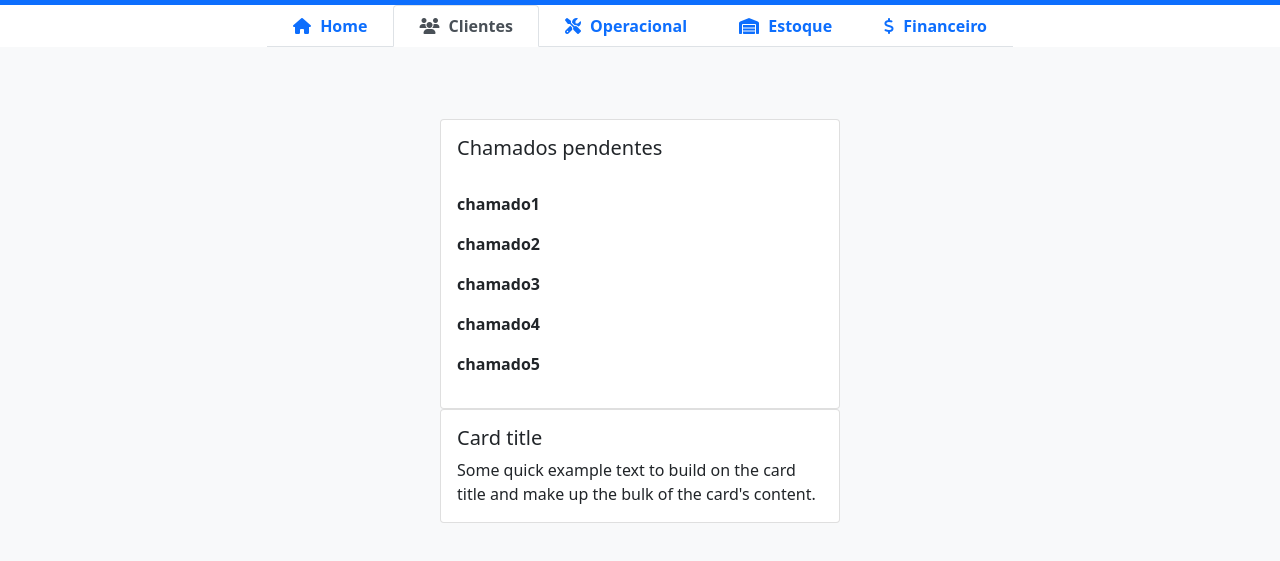
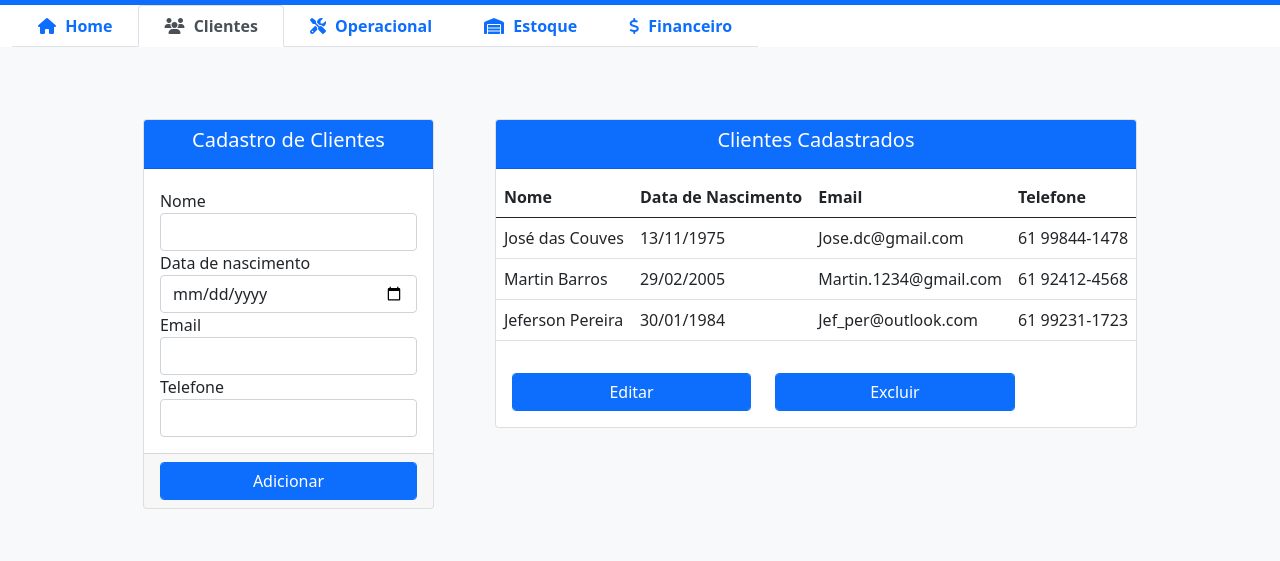
Before and after one commit to ArtmdX/SGD, a plain HTML site: page Clientes.html in a window 1280 px wide. Shown: the part 79-640 px from the top of the page. Drawn offline with nearby package versions, Linux system fonts and the light colour scheme.

Commit message:
Arrumando a cagada depois de ser expulso

```diff
--- a/Clientes.html
+++ b/Clientes.html
@@ -1,21 +1,20 @@
 <!doctype html>
 <html lang="pt-br">
+
 <head>
   <meta charset="utf-8">
   <meta name="viewport" content="width=device-width, initial-scale=1, shrink-to-fit=no">
 
   <!--Bootstrap-->
-    <link href="https://cdn.jsdelivr.net/npm/bootstrap@5.0.1/dist/css/bootstrap.min.css" rel="stylesheet" integrity="sha384-+0n0xVW2eSR5OomGNYDnhzAbDsOXxcvSN1TPprVMTNDbiYZCxYbOOl7+AMvyTG2x" crossorigin="anonymous">
+  <link href="https://cdn.jsdelivr.net/npm/bootstrap@5.0.1/dist/css/bootstrap.min.css" rel="stylesheet"
+    integrity="sha384-+0n0xVW2eSR5OomGNYDnhzAbDsOXxcvSN1TPprVMTNDbiYZCxYbOOl7+AMvyTG2x" crossorigin="anonymous">
 
   <!-- Font Awesome -->
   <script src="https://kit.fontawesome.com/b3770106cb.js" crossorigin="anonymous"></script>
-
   <!-- Estilo customizado -->
   <link rel="stylesheet" type="text/css" href="style.css">
-
   <title>SGD - Clientes</title>
 </head>
-
 <body class="bg-light">
   <header><!-- Início do Cabeçalho -->
     <nav class="navbar navbar-expand-sm navbar-light bg-primary">
@@ -23,12 +22,14 @@
         <a href="home.html" class="navbar-brand">
           <img src="LOGO/LOGO.png" width="95">
         </a>
-
         <button class="navbar-toggler" data-toggle="collapse" data-target="#nav-principal">
           <span class="navbar-toggler-icon"></span>
         </button>
+        <div class="collapse navbar-collapse d-flex justify-content-end" id="nav-principal">
 
-              <div class="collapse navbar-collapse d-flex justify-content-end" id="nav-principal">
+
+
+
           <ul class="navbar-nav">
             <!-- Icone de mensagem no cabeçalho -->
             <li class="nav-item" style="margin-right: 10px;">
@@ -44,39 +45,52 @@
             </li>
             <!-- Olá Usuário -->
             <div class="btn-group">
-                      <button type="button" class="btn btn-light btn-lift dropdown-toggle" data-bs-toggle="dropdown" aria-expanded="false">
+              <button type="button" class="btn btn-light btn-lift dropdown-toggle" data-bs-toggle="dropdown"
+                aria-expanded="false">
                 Olá, Usuário
               </button>
               <ul class="dropdown-menu">
-                        <li><a class="dropdown-item" href="#"> <i class="fa-solid fa-user" style="margin-right: 10px;"></i> Perfil</a></li>
-                        <li><a class="dropdown-item" href="#"> <i class="fa-solid fa-pen-to-square" style="margin-right: 10px;"></i> Minha assinatura</a></li>
-                        <li><hr class="dropdown-divider"></li>
-                        <li><a class="dropdown-item" href="#" > <i class="fa-solid fa-right-to-bracket" style="margin-right: 10px;"></i> Sair</a></li>
+                <li><a class="dropdown-item" href="#"> <i class="fa-solid fa-user" style="margin-right: 10px;"></i>
+                    Perfil</a></li>
+                <li><a class="dropdown-item" href="#"> <i class="fa-solid fa-pen-to-square"
+                      style="margin-right: 10px;"></i> Minha assinatura</a></li>
+                <li>
+                  <hr class="dropdown-divider">
+                </li>
+                <li><a class="dropdown-item" href="#"> <i class="fa-solid fa-right-to-bracket"
+                      style="margin-right: 10px;"></i> Sair</a></li>
               </ul>
             </div>
           </ul>
+
+
+
         </div>
       </div>
     </nav>
-
     <!--Inicio Menu Cabeçalho-->
-      <div class="container-fluid d-flex justify-content-center bg-white">
+    <div class="container-fluid d-flex justify-content-start bg-white">
       <nav class="nav">
         <ul class="nav nav-tabs">
           <li class="nav-item">
-              <a class="nav-link " aria-current="page" href="home.html"> <i class="fa-solid fa-house" style="margin-right: 5px;"></i> <strong>Home</strong> </a>
+            <a class="nav-link " aria-current="page" href="home.html"> <i class="fa-solid fa-house"
+                style="margin-right: 5px;"></i> <strong>Home</strong> </a>
           </li>
           <li class="nav-item">
-              <a class="nav-link active" aria-current="page" href="Clientes.html"> <i class="fa-solid fa-users" style="margin-right: 5px;"></i> <strong>Clientes</strong> </a>
+            <a class="nav-link active" aria-current="page" href="Clientes.html"> <i class="fa-solid fa-users"
+                style="margin-right: 5px;"></i> <strong>Clientes</strong> </a>
           </li>
           <li class="nav-item">
-              <a class="nav-link " aria-current="page" href="operacional.html"> <i class="fa-solid fa-screwdriver-wrench" style="margin-right: 5px;"></i> <strong>Operacional</strong> </a>
+            <a class="nav-link " aria-current="page" href="operacional.html"> <i class="fa-solid fa-screwdriver-wrench"
+                style="margin-right: 5px;"></i> <strong>Operacional</strong> </a>
           </li>
           <li class="nav-item">
-              <a class="nav-link " aria-current="page" href="estoque.html"> <i class="fa-solid fa-warehouse" style="margin-right: 5px;"></i> <strong>Estoque</strong></a>
+            <a class="nav-link " aria-current="page" href="estoque.html"> <i class="fa-solid fa-warehouse"
+                style="margin-right: 5px;"></i> <strong>Estoque</strong></a>
           </li>
           <li class="nav-item">
-              <a class="nav-link " aria-current="page" href="financeiro.html"> <i class="fa-solid fa-dollar-sign" style="margin-right: 5px;"></i> <strong>Financeiro</strong></a>
+            <a class="nav-link " aria-current="page" href="financeiro.html"> <i class="fa-solid fa-dollar-sign"
+                style="margin-right: 5px;"></i> <strong>Financeiro</strong></a>
           </li>
         </ul>
       </nav>
@@ -84,34 +98,100 @@
 
   </header><!-- Fim do Cabeçalho -->
   <br><br><br>
-    <div class="bg container d-flex justify-content-center">
+  <div class="bg container">
     <div class="main">
       <div class="menu">
         <div class="menu-left">
-            <div class="card" style="width: 25rem">
+          <div class="card mt-0 cardCadastroCliente">
+
+
+            <div class="card-header mb-1 bg-primary text-white">
+              <h5>Cadastro de Clientes</h5>
+            </div>
+
+
             <div class="card-body">
-                <h5 class="card-title">Chamados pendentes</h5>
-                <div class="card-text">
-                  <!--Futuramente transformar a lista de chamados em uma table-->
-                  <br />
-                  <strong><p>chamado1  </p></strong>
-                  <strong><p>chamado2</p></strong>
-                  <strong><p>chamado3</p></strong>
-                  <strong><p>chamado4</p></strong>
-                  <strong><p>chamado5</p></strong>
+              <div class="form-group">
+                <label for="">Nome</label>
+                <input type="text" class="form-control" name="txtNome" id="txtNome">
               </div>
+              <div class="form-group">
+                <label for="">Data de nascimento</label>
+                <input type="date" class="form-control" name="txtDataNascimento" id="txtDataNascimento">
+              </div>
+              <div class="form-group">
+                <label for="">Email</label>
+                <input type="email" class="form-control" name="txtEmail" id="txtEmail">
+              </div>
+              <div class="form-group">
+                <label for="">Telefone</label>
+                <input type="tel" class="form-control" name="txtTelefone" id="txtTelefone">
+              </div>
+            </div>
+
+
+            <div class="card-footer">
+              <div class="row">
+                <div class="col">
+                  <button type="button" class="btn btn-primary form-control buttonAdicionar">Adicionar</button>
                 </div>
               </div>
             </div>
 
+
+          </div>
+        </div>
+
         <div class="menu-right">
-            <div class="card" style="width: 25rem">
+          <div class="card cardClientesCadastrados">
+
+
+            <div class="card-header mb-2 bg-primary text-white">
+              <h5>Clientes Cadastrados</h5>
+            </div>
+
+
+
+              <table class="table">
+                <thead>
+                  <tr>
+                    <th scope="col">Nome</th>
+                    <th scope="col">Data de Nascimento</th>
+                    <th scope="col">Email</th>
+                    <th scope="col">Telefone</th>
+                  </tr>
+                </thead>
+                <tbody>
+                  <tr>
+                    <td>José das Couves</td>
+                    <td>13/11/1975</td>
+                    <td>Jose.dc@gmail.com</td>
+                    <td>61 99844-1478</td>
+                  </tr>
+                  <tr>
+                    <td>Martin Barros</td>
+                    <td>29/02/2005</td>
+                    <td>Martin.1234@gmail.com</td>
+                    <td>61 92412-4568</td>
+                  </tr>
+                  <tr>
+                    <td>Jeferson Pereira</td>
+                    <td>30/01/1984</td>
+                    <td>Jef_per@outlook.com</td>
+                    <td>61 99231-1723</td>
+                  </tr>
+                </tbody>
+              </table>
               <div class="card-body">
-                <h5 class="card-title">Card title</h5>
-                <p class="card-text">
-                  Some quick example text to build on the card title and make up
-                  the bulk of the card's content.
-                </p>
+                <div class="row">
+                <div class="col-5">
+                  <button type="button" class="btn btn-primary form-control buttonEditar">Editar</button>
+                </div>
+                <div class="col-5">
+                  <button type="button" class="btn btn-primary form-control buttonEditar">Excluir</button>
+                </div>
+                </div>
+              </div>
             </div>
           </div>
         </div>
@@ -119,6 +199,9 @@
     </div>
   </div>
 
-    <script src="https://cdn.jsdelivr.net/npm/bootstrap@5.0.1/dist/js/bootstrap.bundle.min.js" integrity="sha384-gtEjrD/SeCtmISkJkNUaaKMoLD0//ElJ19smozuHV6z3Iehds+3Ulb9Bn9Plx0x4" crossorigin="anonymous"></script>
+  <script src="https://cdn.jsdelivr.net/npm/bootstrap@5.0.1/dist/js/bootstrap.bundle.min.js"
+    integrity="sha384-gtEjrD/SeCtmISkJkNUaaKMoLD0//ElJ19smozuHV6z3Iehds+3Ulb9Bn9Plx0x4"
+    crossorigin="anonymous"></script>
 </body>
+
 </html>
--- a/style.css
+++ b/style.css
@@ -1,3 +1,18 @@
 .nav-tabs .nav-link {
     padding: 8px 25px; /* Aumenta o espaçamento interno dos botões */
 }
+
+.menu{
+    justify-content: space-evenly;
+    display: flex;
+}
+
+.card-header h5{
+    justify-content: center;
+    display: flex;
+}
+
+.card-footer .buttonPesquisar{
+    word-wrap: normal;
+    padding-right: 30px;
+}
```
Lines whose indentation alone changed are shown as unchanged.
